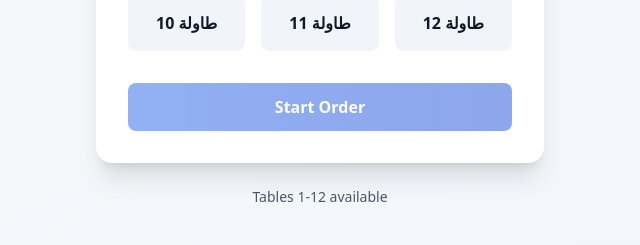
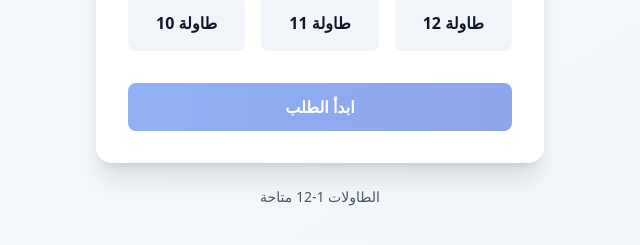
Before and after one commit to mamoda/B-POS-system, a React (Vite) app: page / in a window 1280 px wide. Shown: the part 491-736 px from the top of the page, without its empty margins (320-960 px from the left). Built offline with nearby package versions, Linux system fonts and the light colour scheme; no server answers.

Commit message:
Update TableSelection.tsx

```diff
--- a/src/components/TableSelection.tsx
+++ b/src/components/TableSelection.tsx
@@ -54,12 +54,12 @@ export function TableSelection({ onTableSelected, isLoading }: TableSelectionPro
             disabled={selectedTable === null || isSubmitting || isLoading}
             className="w-full bg-gradient-to-r from-blue-600 to-blue-700 text-white font-semibold py-3 rounded-lg hover:shadow-lg transition-all duration-200 disabled:opacity-50 disabled:cursor-not-allowed"
           >
-            {isSubmitting ? 'Starting Order...' : 'Start Order'}
+            {isSubmitting ? 'بدأ الطلب...' : ' ابدأ الطلب'}
           </button>
         </div>
 
         <div className="text-center mt-6 text-slate-600 text-sm">
-          <p>Tables 1-12 available</p>
+          <p>الطاولات 1-12 متاحة</p>
         </div>
       </div>
     </div>
```
